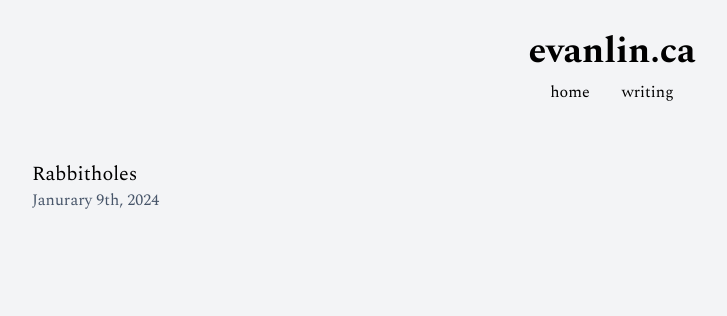
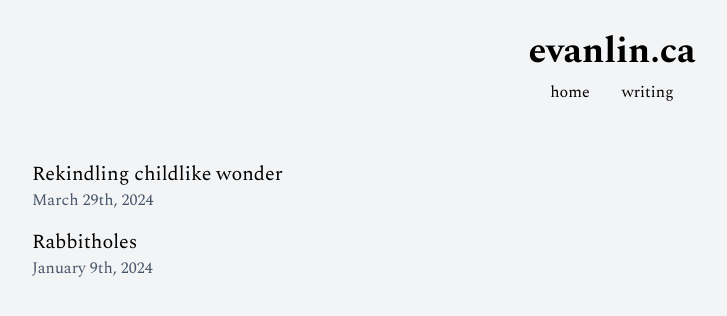
Before and after one commit to eevaain/evanlin.ca, a Next.js app: page /writing in a window 1280 px wide. Shown: the top 316 px of the page, without its empty margins (28-755 px from the left). Built offline with nearby package versions, Linux system fonts and the light colour scheme.

Commit message:
rekindling childlike wonder

```diff
--- a/src/app/writing/page.tsx
+++ b/src/app/writing/page.tsx
@@ -2,24 +2,19 @@ import Navigation from "@/components/navigation";
 
 export default function Writing() {
   // if i remember correctly there should be a way for me to reuse the prev evanlin.ca, home and writing divs without rerender
-  // preventing remount? is that the right term?
+  // preventing remount? is that the right term? kkjkj
 
   const articles = [
     {
+      title: "Rekindling childlike wonder",
+      href: "https://evanlin.substack.com/p/rekindling-childlike-wonder",
+      date: "March 29th, 2024",
+    },
+    {
       title: "Rabbitholes",
       href: "https://open.substack.com/pub/evanlin/p/november?r=a7px3&utm_campaign=post&utm_medium=web&showWelcome=true",
-      date: "Janurary 9th, 2024",
+      date: "January 9th, 2024",
     },
-    // {
-    //   title: "Test Test Test",
-    //   href: "https://open.substack.com/pub/evanlin/p/november?r=a7px3&utm_campaign=post&utm_medium=web&showWelcome=true",
-    //   date: "Janurary 8th, 2024",
-    // },
-    // {
-    //   title: "Test Test Test",
-    //   href: "https://open.substack.com/pub/evanlin/p/november?r=a7px3&utm_campaign=post&utm_medium=web&showWelcome=true",
-    //   date: "Janurary 6th, 2024",
-    // },
   ];
 
   return (
```
